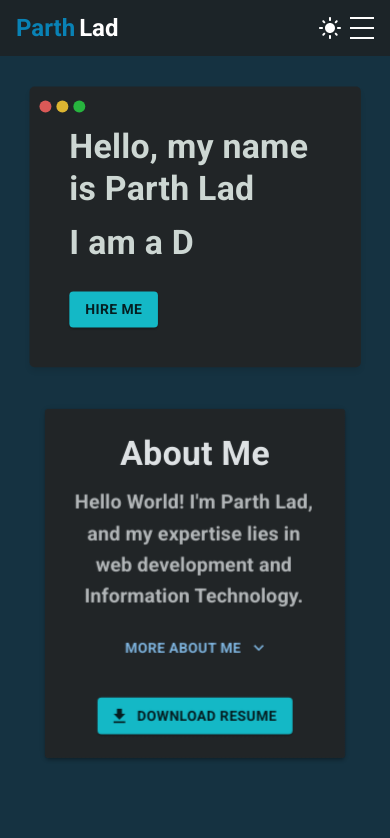
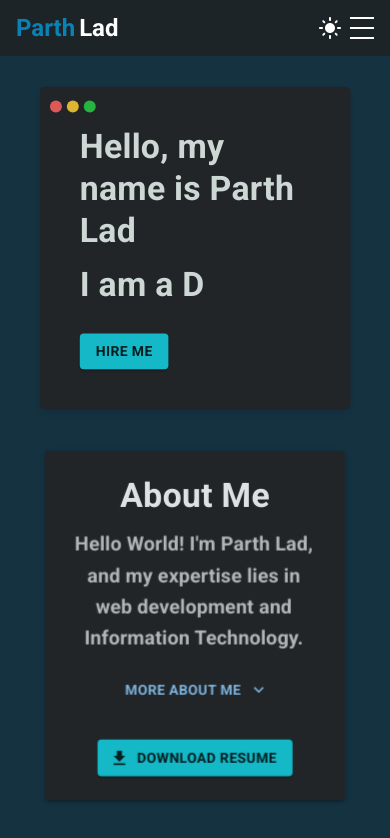
Before and after one commit to ParthKLad/web-portfolio, a React (Create React App) app: page / in a window 390 px wide. Shown: the top 838 px of the page. Built offline with nearby package versions, Linux system fonts and the light colour scheme.

Commit message:
fixed mobile look

```diff
--- a/src/components/Home.css
+++ b/src/components/Home.css
@@ -28,7 +28,7 @@
 /* For mobile phones */
 @media (max-width: 767px) {
   .console-text {
-    width: 95%; /* Nearly full-width on mobile devices */
+    width: 89%; /* Nearly full-width on mobile devices */
     padding: 10px; /* Less padding on smaller screens */
     content: '|'; /* Simulating a cursor */
   }
```
